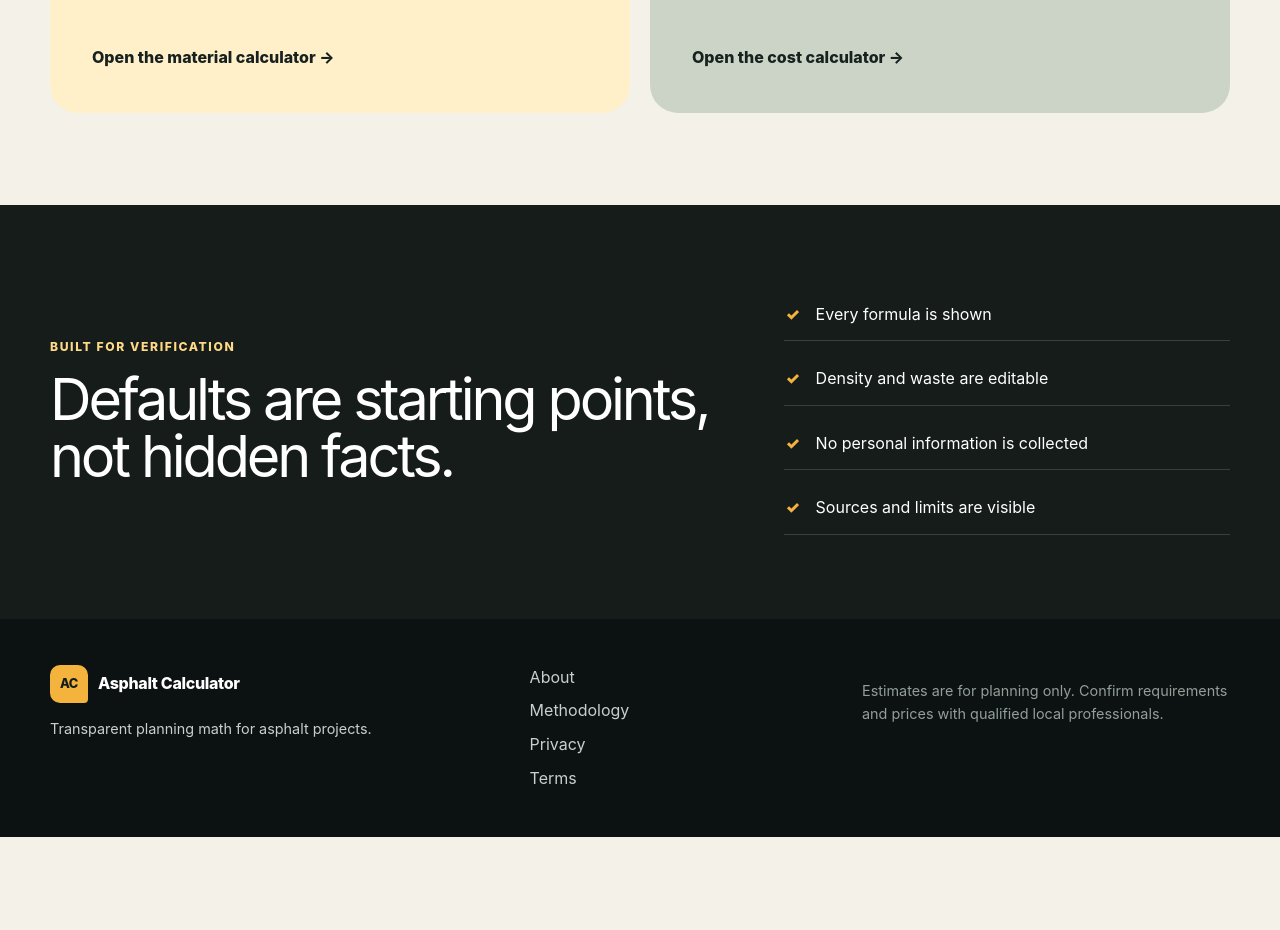
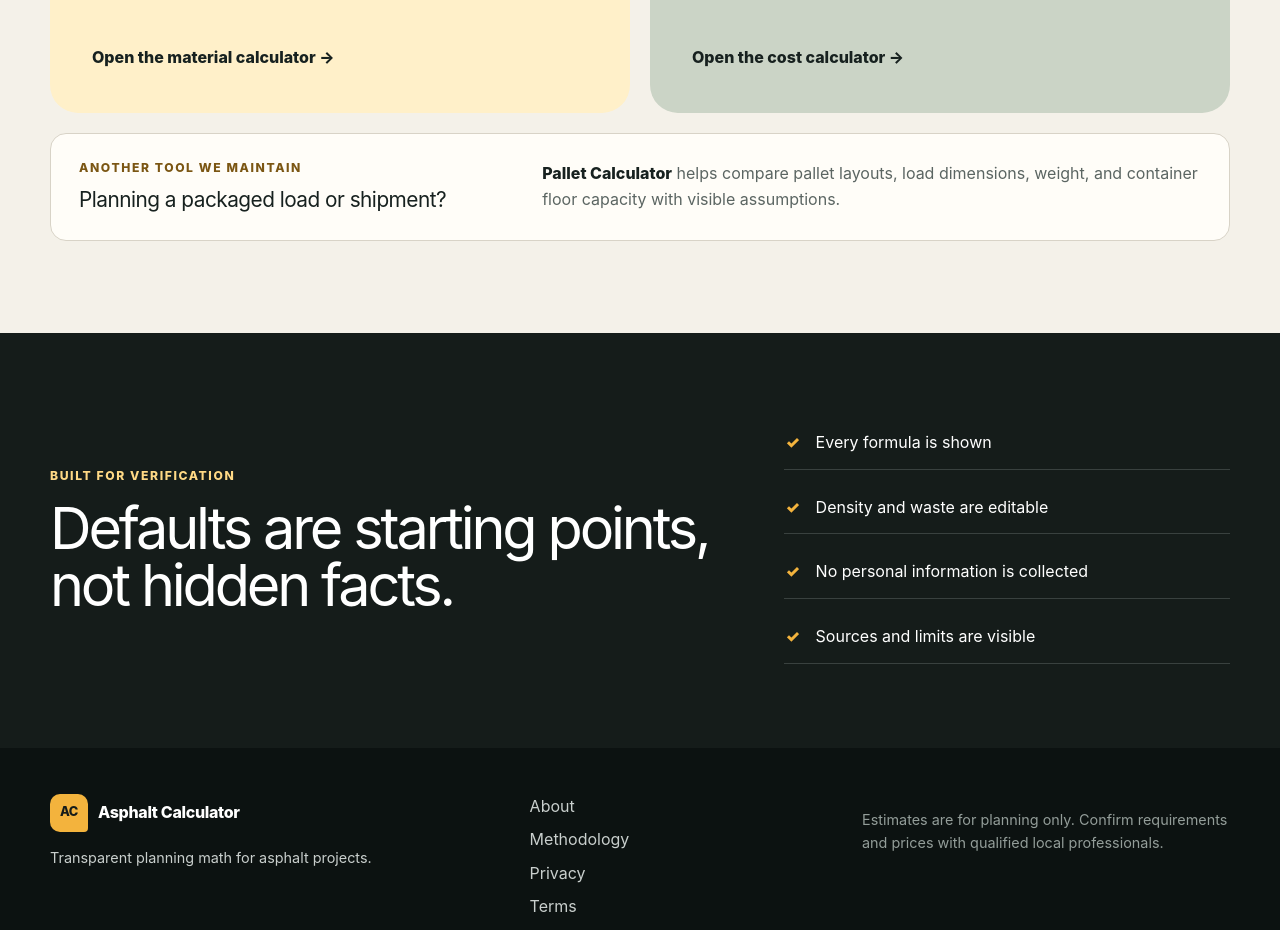
Before and after one commit to zhouzirui-2026/asphalt-calculator, a Next.js app: page / in a window 1280 px wide. Shown: the part 1340-2270 px from the top of the page. Before the commit the page ends 2177 px from the top, so only its background shows below. Built offline with nearby package versions, Linux system fonts and the light colour scheme; no server answers.

Commit message:
Link to Pallet Calculator from the homepage (#4)

```diff
--- a/app/globals.css
+++ b/app/globals.css
@@ -148,6 +148,15 @@ button, a { -webkit-tap-highlight-color: transparent; }
 .workflow-card a {
   width: fit-content; margin-top: auto; font-weight: 800; text-underline-offset: 5px;
 }
+.related-tool-note {
+  display: grid; grid-template-columns: minmax(0, 0.8fr) minmax(0, 1.2fr);
+  gap: 24px; align-items: center; margin-top: 20px; padding: 24px 28px;
+  border: 1px solid var(--line); border-radius: var(--radius-md); background: var(--surface);
+}
+.related-tool-note .eyebrow { margin-bottom: 6px; }
+.related-tool-note h3 { margin: 0; font-size: 1.3rem; letter-spacing: -0.025em; }
+.related-tool-note > p { margin: 0; color: var(--muted); }
+.related-tool-note a { color: var(--ink); font-weight: 800; text-underline-offset: 4px; }
 .trust-band { padding-block: 84px; background: var(--asphalt-deep); color: var(--white); }
 .trust-band__grid {
   display: grid; grid-template-columns: 1.2fr 0.8fr; gap: 64px; align-items: center;
@@ -394,6 +403,7 @@ th { background: #e8e3d8; }
   .hero { grid-template-columns: 1fr; min-height: auto; padding-block: 58px 76px; }
   .hero__panel { max-width: 620px; }
   .workflow-grid, .trust-band__grid, .site-footer__grid { grid-template-columns: 1fr; }
+  .related-tool-note { grid-template-columns: 1fr; }
   .calculator-card, .reading-grid { grid-template-columns: 1fr; }
   .calculator-form { border-right: 0; border-bottom: 1px solid var(--line); }
   .reading-aside { position: static; grid-template-columns: repeat(2, minmax(0, 1fr)); }
--- a/app/page.tsx
+++ b/app/page.tsx
@@ -106,6 +106,18 @@ export default function Home() {
               </Link>
             </article>
           </div>
+
+          <aside className="related-tool-note" aria-labelledby="related-tool-title">
+            <div>
+              <p className="eyebrow">Another tool we maintain</p>
+              <h3 id="related-tool-title">Planning a packaged load or shipment?</h3>
+            </div>
+            <p>
+              <a href="https://pallet-calculator.com/">Pallet Calculator</a>{" "}
+              helps compare pallet layouts, load dimensions, weight, and container
+              floor capacity with visible assumptions.
+            </p>
+          </aside>
         </section>
 
         <section className="trust-band">
--- a/scripts/site-audit.mjs
+++ b/scripts/site-audit.mjs
@@ -223,6 +223,12 @@ try {
     }
   }
 
+  const homeHtml = pages.get("/");
+  assert.ok(homeHtml, "Homepage HTML must be available for reciprocal-link audit");
+  const palletLinks = [...homeHtml.matchAll(/<a\b[^>]*href=["']https:\/\/pallet-calculator\.com\/["'][^>]*>/gi)];
+  assert.equal(palletLinks.length, 1, "Homepage must contain exactly one crawlable Pallet Calculator link");
+  assert.match(homeHtml, /Another tool we maintain/i, "Owned-site relationship must be visible beside the reciprocal link");
+
   for (const [path, count] of inbound) assert.ok(count > 0, `${path} is an orphan route`);
 } finally {
   await stopProductionServer(server.child);
```
